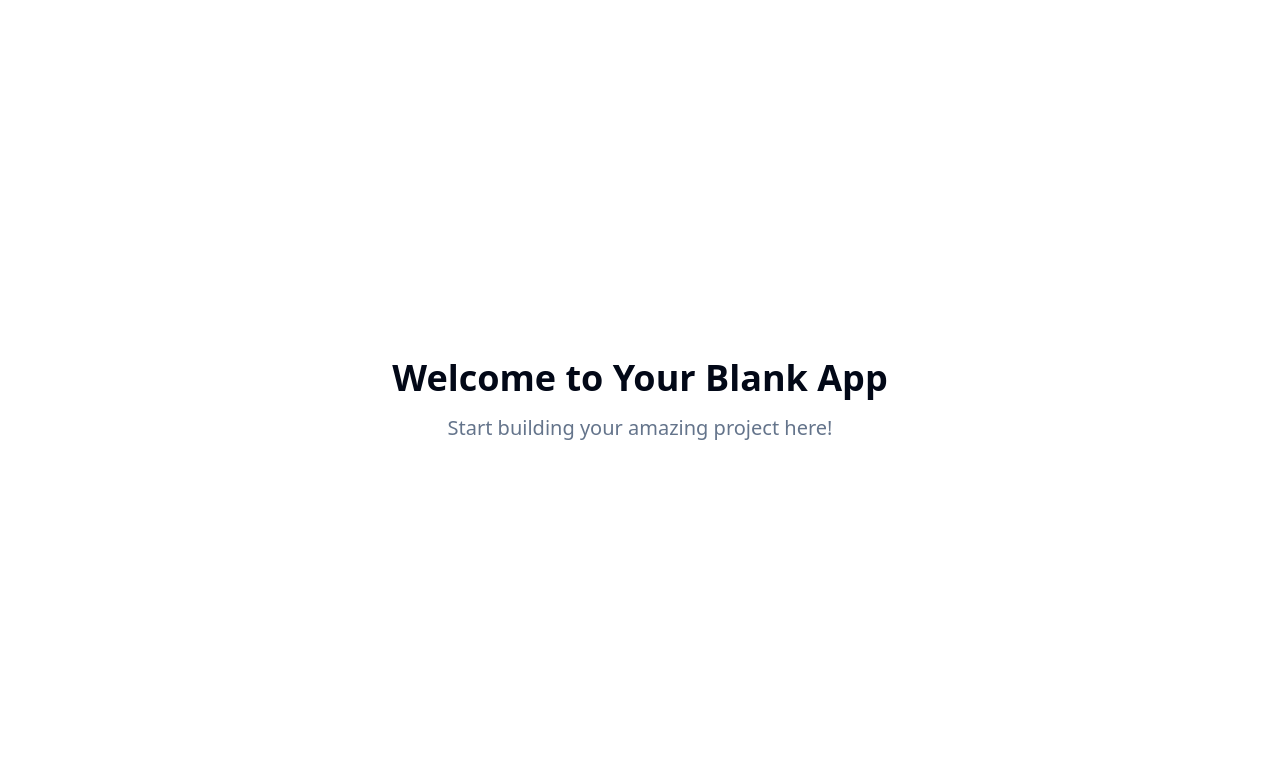
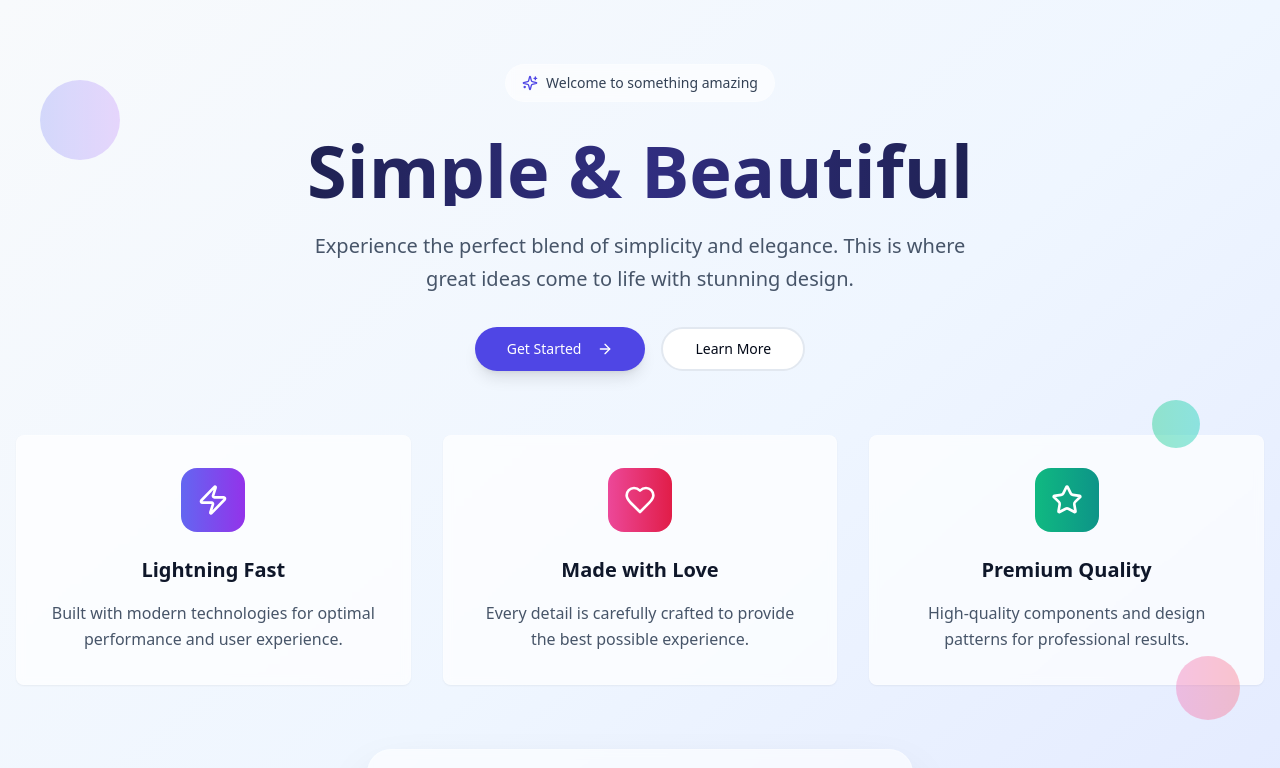
Before and after one commit to zydomus219/Alex-AI-Agent, a React (Vite) app: page / in a window 1280 px wide. Shown: the top 768 px of the page. Built offline with nearby package versions, Linux system fonts and the light colour scheme.

Commit message:
Add basic page structure
Implement a simple page layout.

```diff
--- a/src/pages/Index.tsx
+++ b/src/pages/Index.tsx
@@ -1,12 +1,97 @@
-// Update this page (the content is just a fallback if you fail to update the page)
+
+import { Button } from "@/components/ui/button";
+import { Card, CardContent } from "@/components/ui/card";
+import { ArrowRight, Sparkles, Zap, Heart, Star } from "lucide-react";
 
 const Index = () => {
   return (
-    <div className="min-h-screen flex items-center justify-center bg-background">
-      <div className="text-center">
-        <h1 className="text-4xl font-bold mb-4">Welcome to Your Blank App</h1>
-        <p className="text-xl text-muted-foreground">Start building your amazing project here!</p>
+    <div className="min-h-screen bg-gradient-to-br from-slate-50 via-blue-50 to-indigo-100">
+      {/* Hero Section */}
+      <div className="container mx-auto px-4 py-16">
+        <div className="text-center mb-16">
+          <div className="inline-flex items-center gap-2 bg-white/60 backdrop-blur-sm rounded-full px-4 py-2 mb-8 border border-white/20">
+            <Sparkles className="h-4 w-4 text-indigo-600" />
+            <span className="text-sm font-medium text-slate-700">Welcome to something amazing</span>
+          </div>
+
+          <h1 className="text-5xl md:text-7xl font-bold bg-gradient-to-r from-slate-900 via-indigo-900 to-slate-900 bg-clip-text text-transparent mb-6">
+            Simple & Beautiful
+          </h1>
+
+          <p className="text-xl text-slate-600 max-w-2xl mx-auto mb-8 leading-relaxed">
+            Experience the perfect blend of simplicity and elegance.
+            This is where great ideas come to life with stunning design.
+          </p>
+
+          <div className="flex flex-col sm:flex-row gap-4 justify-center">
+            <Button size="lg" className="bg-indigo-600 hover:bg-indigo-700 text-white px-8 py-3 rounded-full shadow-lg hover:shadow-xl transition-all duration-300 transform hover:scale-105">
+              Get Started
+              <ArrowRight className="ml-2 h-5 w-5" />
+            </Button>
+            <Button variant="outline" size="lg" className="px-8 py-3 rounded-full border-2 hover:bg-white/50 transition-all duration-300">
+              Learn More
+            </Button>
+          </div>
+        </div>
+
+        {/* Feature Cards */}
+        <div className="grid md:grid-cols-3 gap-8 mb-16">
+          <Card className="group hover:shadow-2xl transition-all duration-500 transform hover:-translate-y-2 bg-white/70 backdrop-blur-sm border-white/20">
+            <CardContent className="p-8 text-center">
+              <div className="inline-flex items-center justify-center w-16 h-16 bg-gradient-to-r from-indigo-500 to-purple-600 rounded-2xl mb-6 group-hover:rotate-12 transition-transform duration-300">
+                <Zap className="h-8 w-8 text-white" />
+              </div>
+              <h3 className="text-xl font-semibold text-slate-900 mb-4">Lightning Fast</h3>
+              <p className="text-slate-600 leading-relaxed">
+                Built with modern technologies for optimal performance and user experience.
+              </p>
+            </CardContent>
+          </Card>
+
+          <Card className="group hover:shadow-2xl transition-all duration-500 transform hover:-translate-y-2 bg-white/70 backdrop-blur-sm border-white/20">
+            <CardContent className="p-8 text-center">
+              <div className="inline-flex items-center justify-center w-16 h-16 bg-gradient-to-r from-pink-500 to-rose-600 rounded-2xl mb-6 group-hover:rotate-12 transition-transform duration-300">
+                <Heart className="h-8 w-8 text-white" />
+              </div>
+              <h3 className="text-xl font-semibold text-slate-900 mb-4">Made with Love</h3>
+              <p className="text-slate-600 leading-relaxed">
+                Every detail is carefully crafted to provide the best possible experience.
+              </p>
+            </CardContent>
+          </Card>
+
+          <Card className="group hover:shadow-2xl transition-all duration-500 transform hover:-translate-y-2 bg-white/70 backdrop-blur-sm border-white/20">
+            <CardContent className="p-8 text-center">
+              <div className="inline-flex items-center justify-center w-16 h-16 bg-gradient-to-r from-emerald-500 to-teal-600 rounded-2xl mb-6 group-hover:rotate-12 transition-transform duration-300">
+                <Star className="h-8 w-8 text-white" />
+              </div>
+              <h3 className="text-xl font-semibold text-slate-900 mb-4">Premium Quality</h3>
+              <p className="text-slate-600 leading-relaxed">
+                High-quality components and design patterns for professional results.
+              </p>
+            </CardContent>
+          </Card>
+        </div>
+
+        {/* Call to Action */}
+        <div className="text-center">
+          <div className="inline-block bg-white/60 backdrop-blur-sm rounded-3xl p-12 border border-white/20 shadow-2xl">
+            <h2 className="text-3xl font-bold text-slate-900 mb-4">Ready to get started?</h2>
+            <p className="text-slate-600 mb-8 max-w-md mx-auto">
+              Join thousands of users who have already discovered the power of simplicity.
+            </p>
+            <Button size="lg" className="bg-gradient-to-r from-indigo-600 to-purple-600 hover:from-indigo-700 hover:to-purple-700 text-white px-8 py-3 rounded-full shadow-lg hover:shadow-xl transition-all duration-300 transform hover:scale-105">
+              Start Your Journey
+              <ArrowRight className="ml-2 h-5 w-5" />
+            </Button>
+          </div>
+        </div>
       </div>
+
+      {/* Floating Elements */}
+      <div className="fixed top-20 left-10 w-20 h-20 bg-gradient-to-r from-indigo-400 to-purple-400 rounded-full opacity-20 animate-pulse"></div>
+      <div className="fixed bottom-20 right-10 w-16 h-16 bg-gradient-to-r from-pink-400 to-rose-400 rounded-full opacity-20 animate-pulse delay-1000"></div>
+      <div className="fixed top-1/2 right-20 w-12 h-12 bg-gradient-to-r from-emerald-400 to-teal-400 rounded-full opacity-20 animate-pulse delay-500"></div>
     </div>
   );
 };
```
